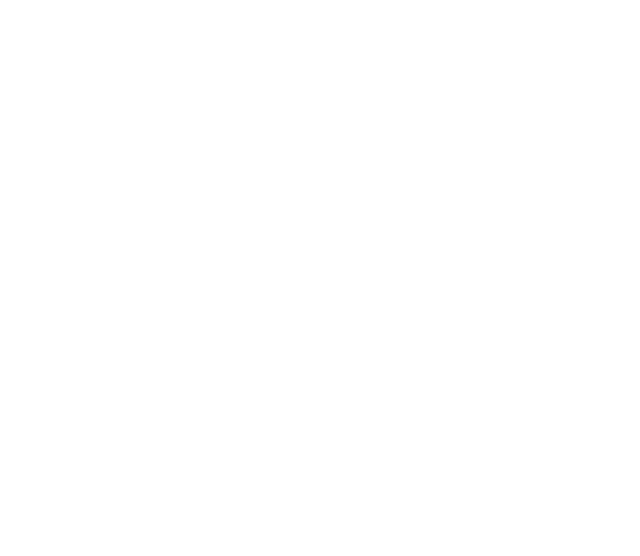
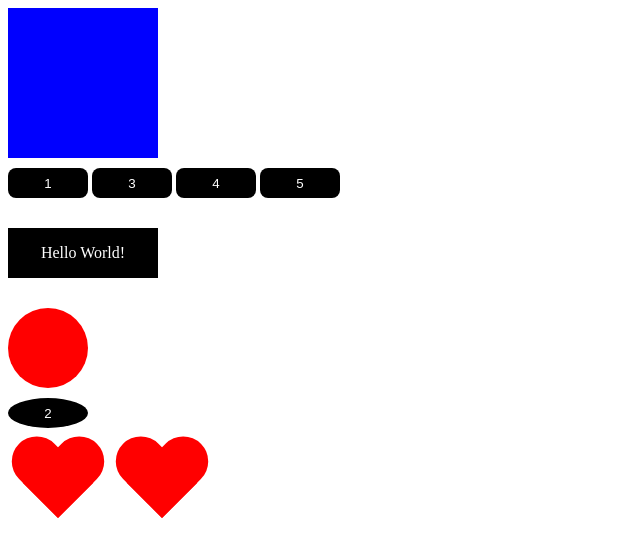
Before and after one commit to smoothsen/udemy, a plain HTML site: page Полный курс по JavaScript - с нуля до результата/Preview/index.html in a window 1280 px wide. Shown: the whole page, without its empty margins (0-640 px from the left). Drawn offline with Linux system fonts and the light colour scheme.

Commit message:
Fifth homework

```diff
--- /dev/null
+++ b/Полный курс по JavaScript - с нуля до результата/Fifth Lesson/My folder/css/style.css
@@ -0,0 +1,71 @@
+* {
+    margin: 0;
+    padding: 0;
+    box-sizing: border-box;
+}
+body {
+    height: 670px;
+    background: url(../img/apple.jpg) center no-repeat;
+    -webkit-background-size: cover;
+    background-size: cover;
+    padding-top: 180px;
+    font-family: "Cuprum"
+}
+header {
+    position: fixed;
+    top:0;
+    width: 100%;
+    height: 80px;
+    background-color: rgba(0,0,0, .5);
+    padding-top: 20px;
+}
+.menu {
+    list-style-type: none;
+    display: flex;
+    justify-content: space-around;
+    align-items: flex-end;
+}
+.menu-item {
+    color: #fff;
+    height: 40px;
+    line-height: 40px;
+    padding-right: 15px;
+    padding-left: 15px;
+    border: 1px solid #fff;
+    border-radius: 8px;
+    cursor: pointer;
+    box-shadow: 0px 0px 20px  rgba(256,256,256,.4);
+}
+.column {
+    display: inline-block;
+    vertical-align: top;
+    width: 50%;
+    margin-left: -4px;
+    min-height: 500px;
+}
+.title {
+    margin: 0 auto;
+    text-align: center;
+    font-size: 40px;
+    color: #fff;
+}
+.adv {
+    margin: 0 auto;
+    height: 100px;
+    margin-top: 50px;
+    padding-top: 30px;
+    width: 300px;
+    background-color: #fff;
+    text-align: center;
+    border: 1px solid black;
+}
+.prompt {
+    margin: 0 auto;
+    height: 200px;
+    margin-top: 50px;
+    padding: 20px;
+    width: 400px;
+    background-color: rgba(0,0,0, .7);
+    text-align: center;
+    color: #fff;
+}
--- /dev/null
+++ b/Полный курс по JavaScript - с нуля до результата/Fifth Lesson/Для ДЗ №5/css/style.css
@@ -0,0 +1,71 @@
+* {
+    margin: 0;
+    padding: 0;
+    box-sizing: border-box;
+}
+body {
+    height: 670px;
+    background: url(../img/apple.jpg) center no-repeat;
+    -webkit-background-size: cover;
+    background-size: cover;
+    padding-top: 180px;
+    font-family: "Cuprum"
+}
+header {
+    position: fixed;
+    top:0;
+    width: 100%;
+    height: 80px;
+    background-color: rgba(0,0,0, .5);
+    padding-top: 20px;
+}
+.menu {
+    list-style-type: none;
+    display: flex;
+    justify-content: space-around;
+    align-items: flex-end;
+}
+.menu-item {
+    color: #fff;
+    height: 40px;
+    line-height: 40px;
+    padding-right: 15px;
+    padding-left: 15px;
+    border: 1px solid #fff;
+    border-radius: 8px;
+    cursor: pointer;
+    box-shadow: 0px 0px 20px  rgba(256,256,256,.4);
+}
+.column {
+    display: inline-block;
+    vertical-align: top;
+    width: 50%;
+    margin-left: -4px;
+    min-height: 500px;
+}
+.title {
+    margin: 0 auto;
+    text-align: center;
+    font-size: 40px;
+    color: #fff;
+}
+.adv {
+    margin: 0 auto;
+    height: 100px;
+    margin-top: 50px;
+    padding-top: 30px;
+    width: 300px;
+    background-color: #fff;
+    text-align: center;
+    border: 1px solid black;
+}
+.prompt {
+    margin: 0 auto;
+    height: 200px;
+    margin-top: 50px;
+    padding: 20px;
+    width: 400px;
+    background-color: rgba(0,0,0, .7);
+    text-align: center;
+    color: #fff;
+}
--- a/Полный курс по JavaScript - с нуля до результата/Fourth Lesson/script.js
+++ b/Полный курс по JavaScript - с нуля до результата/Fourth Lesson/script.js
@@ -11,11 +11,6 @@ function start() {
     }
 
 }
-
-function showAppData() {
-
-}
-
 start();
 
 var appData = {
--- a/Полный курс по JavaScript - с нуля до результата/Preview/index.html
+++ b/Полный курс по JavaScript - с нуля до результата/Preview/index.html
@@ -1,14 +1,30 @@
 <!DOCTYPE html>
 <html lang="en">
-
     <head>
         <meta charset="UTF-8">
         <meta name="viewport" content="width=device-width, initial-scale=1.0">
         <meta http-equiv="X-UA-Compatible" content="ie=edge">
         <title>Document</title>
+        <link rel="stylesheet" href="style.css">
     </head>
     <body>
+        <div class="box" id="box"></div>
+        <button>1</button>
+        <button>2</button>
+        <button>3</button>
+        <button>4</button>
+        <button>5</button>
+
+        <div class="circle"></div>
+        <div class="circle"></div>
+        <div class="circle"></div>
+
+        <div class="wrapper">
+            <div class="heart"></div>
+            <div class="heart"></div>
+            <div class="heart"></div>
+        </div>
+
         <script src="script.js"></script>
     </body>
-
 </html>
--- a/Полный курс по JavaScript - с нуля до результата/Preview/script.js
+++ b/Полный курс по JavaScript - с нуля до результата/Preview/script.js
@@ -1,68 +1,36 @@
-let options = {
-    width: 1024,
-    height: 1024,
-    name: "test"
-};
+let box = document.getElementById("box"),
+    btn = document.getElementsByTagName("button"),
+    circle = document.getElementsByClassName("circle"),
+    heart = document.querySelectorAll(".heart"),
+    oneHeart = document.querySelector(".heart"),
+    wrapper = document.querySelector(".wrapper");
 
-console.log(options.name);
-options.bool = false;
-options.colors = {
-    border: "black",
-    bg: "red"
-};
+box.style.backgroundColor = "blue";
+btn[1].style.borderRadius = "100%";
 
-delete options.bool;
+circle[0].style.backgroundColor = "red";
+circle[1].style.backgroundColor = "yellow";
+circle[2].style.backgroundColor = "green";
 
-console.log(options);
+// for(let i = 0; i < heart.length; i++) {
+//     heart[i].style.backgroundColor = "blue";
+// }
+heart.forEach(function (item , i, hearts) {
+    item.style.backgroundColor = "white";
+});
 
-for (let key in options) {
-    console.log("Свойство " + key + " имеет значение " + options[key]);
-}
-console.log(Object.keys(options).length);
+let div = document.createElement("div"),
+    text = document.createTextNode("Тут был я");
 
-// let arr = ["first", 2, 3, "four", 5];
+    div.classList.add("black");
+    // document.body.appendChild(div);
+    // wrapper.appendChild(div);
+    // div.innerHTML = "<h1>Hello World!</h1>";
+    div.textContent = "Hello World!";
+    document.body.insertBefore(div, circle[0]);
+    document.body.removeChild(circle[1]);
+    wrapper.removeChild(heart[1]);
 
-// // for (let i = 0; i < arr.length; i++) {
-// //     console.log(arr[i]);
-// // }
-// arr.forEach(function(item, i, data) {
-//     console.log(i + ": " + item + " (массив: " + data + ")");
-// });
+    document.body.replaceChild(btn[1], circle[1]);
 
-// console.log(arr);
-
-// let data = [1, 3, 4, 6, 7];
-
-// for ( let key of data) {
-//     console.log(key);
-// // }
-// let ans = prompt(""),
-//     arr = [];
-
-// arr = ans.split(",");
-// console.log(arr);
-
-// let arr = ["asdas", "dasdasd", "asd"],
-//     i = arr.join(", ");
-// console.log(i);
-
-let arr = [1, 15, 4],
-    i = arr.sort(compareNum);
-
-function compareNum(a, b ) {
-    return a-b;
-}
-console.log(arr);
-
-let soldier = {
-    health: 400,
-    armor: 200
-};
-
-let john = {
-    health: 100
-};
-
-john.__proto__ = soldier;
-console.log(john);
-console.log(john.armor);
+console.log(div);
--- /dev/null
+++ b/Полный курс по JavaScript - с нуля до результата/Preview/style.css
@@ -0,0 +1,78 @@
+.box {
+  width: 150px;
+  height: 150px;
+  background-color: red;
+}
+button {
+	width: 80px;
+	height: 30px;
+	margin-top: 10px;
+	border: none;
+	border-radius: 8px;
+	background-color: #000;
+	color: #fff;
+	cursor: pointer;
+	outline: none;
+}
+
+.circle {
+	width: 80px;
+	height: 80px;
+	background-color: blue;
+	display: block;
+	margin-top: 10px;
+	border-radius: 100%;
+}
+
+.heart {
+	display: inline-block;
+    position: relative;
+    width: 100px;
+    height: 90px;
+    margin-top: 10px;
+}
+.heart:before,
+.heart:after {
+    position: absolute;
+    content: "";
+    left: 50px;
+    top: 0;
+    width: 50px;
+    height: 80px;
+    background: red;
+    -moz-border-radius: 50px 50px 0 0;
+    border-radius: 50px 50px 0 0;
+    -webkit-transform: rotate(-45deg);
+       -moz-transform: rotate(-45deg);
+        -ms-transform: rotate(-45deg);
+         -o-transform: rotate(-45deg);
+            transform: rotate(-45deg);
+    -webkit-transform-origin: 0 100%;
+       -moz-transform-origin: 0 100%;
+        -ms-transform-origin: 0 100%;
+         -o-transform-origin: 0 100%;
+            transform-origin: 0 100%;
+}
+.heart:after {
+    left: 0;
+    -webkit-transform: rotate(45deg);
+       -moz-transform: rotate(45deg);
+        -ms-transform: rotate(45deg);
+         -o-transform: rotate(45deg);
+            transform: rotate(45deg);
+    -webkit-transform-origin: 100% 100%;
+       -moz-transform-origin: 100% 100%;
+        -ms-transform-origin: 100% 100%;
+         -o-transform-origin: 100% 100%;
+            transform-origin :100% 100%;
+}
+.black{
+	width: 150px;
+	height: 50px;
+	line-height: 50px;
+	text-align: center;
+	background-color: black;
+	margin-bottom: 30px;
+	margin-top: 30px;
+	color: #fff;
+}
```
Also changed, not shown: Полный курс по JavaScript - с нуля до результата/Fifth Lesson/My folder/index.html (added, +36 -0 lines), Полный курс по JavaScript - с нуля до результата/Fifth Lesson/My folder/js/script.js (added, +21 -0 lines), Полный курс по JavaScript - с нуля до результата/Fifth Lesson/Для ДЗ №5/index.html (added, +36 -0 lines), Полный курс по JavaScript - с нуля до результата/Fifth Lesson/My folder/img/apple.jpg (added), Полный курс по JavaScript - с нуля до результата/Fifth Lesson/My folder/img/apple_true.jpg (added), Полный курс по JavaScript - с нуля до результата/Fifth Lesson/Для ДЗ №5/img/apple.jpg (added), Полный курс по JavaScript - с нуля до результата/Fifth Lesson/Для ДЗ №5/img/apple_true.jpg (added), Полный курс по JavaScript - с нуля до результата/Fifth Lesson/Для ДЗ №5/js/script.js (added). Lines whose indentation alone changed are shown as unchanged.
